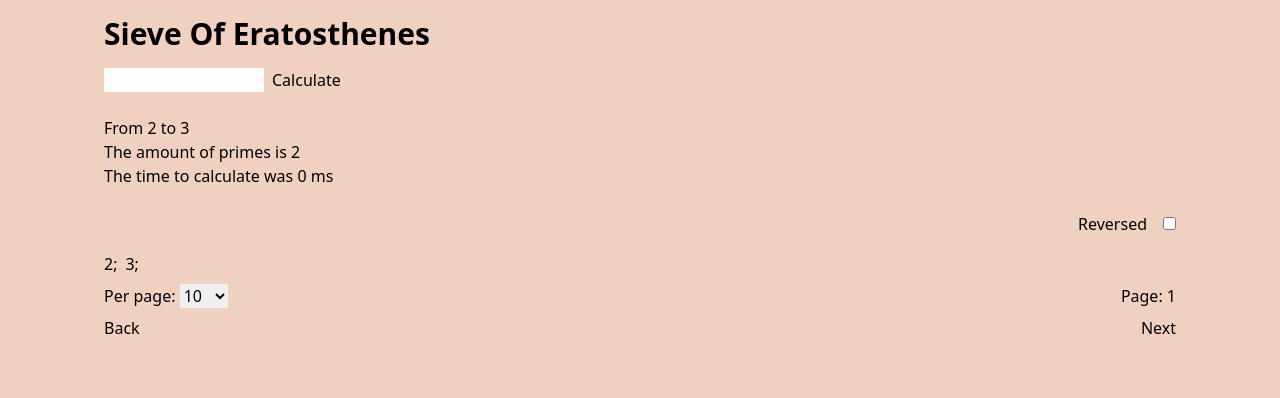
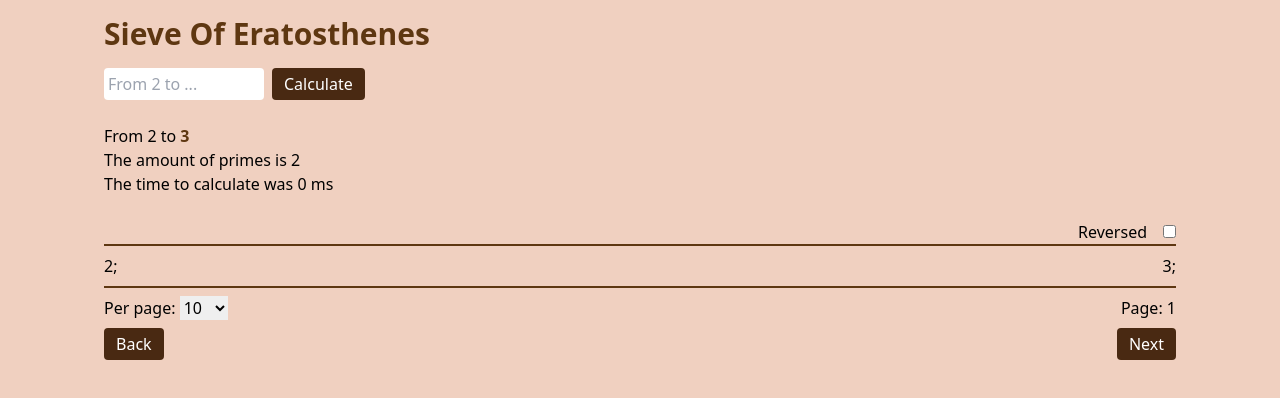
Before and after one commit to RenanFelipeAndrade/SieveOfEratosthenes-Frontend, a Next.js app: page / in a window 1280 px wide. Shown: the top 398 px of the page. Built offline with nearby package versions, Linux system fonts and the light colour scheme; no server answers.

Commit message:
Added custom theme to components

```diff
--- a/components/Pagination.tsx
+++ b/components/Pagination.tsx
@@ -1,4 +1,5 @@
 import React from "react";
+import { Button } from "./Button";
 import { PerPageSelector } from "./PerPageSelector";
 
 export interface PaginationProps {
@@ -32,7 +33,7 @@ export function Pagination({
   }
 
   return (
-    <section className="mt-2">
+    <section className="border-t-2 border-t-primary py-2">
       <div className="flex justify-between">
         <div>
           <span>
@@ -47,8 +48,8 @@ export function Pagination({
         <span>Page: {pagination.page + 1}</span>
       </div>
       <div className="mt-2 flex justify-between">
-        <button onClick={nextPage}>Back</button>
-        <button onClick={previousPage}>Next</button>
+        <Button onClick={nextPage}>Back</Button>
+        <Button onClick={previousPage}>Next</Button>
       </div>
     </section>
   );
--- a/components/PrimesList.tsx
+++ b/components/PrimesList.tsx
@@ -10,9 +10,13 @@ export function PrimesList({ primes }: PrimesListProps) {
   let initialPosition = pagination.page * pagination.perPage;
   let endPosition = pagination.perPage * (pagination.page + 1);
   if (reversed) {
+    // values to slice at the end
+    // only reverse the slice (line 39 or close) for better performance
     initialPosition = primes.length - endPosition;
     endPosition = primes.length - pagination.perPage * pagination.page;
 
+    // length - perPage * page can be negative
+    // which is not valid
     if (initialPosition < 0) initialPosition = 0;
     if (endPosition < 0) endPosition = primes.length;
   }
@@ -21,7 +25,7 @@ export function PrimesList({ primes }: PrimesListProps) {
     .map((primeNumber) => <li key={primeNumber}>{primeNumber};</li>);
   return (
     <>
-      <section className="flex justify-end mt-4 sm:mt-6">
+      <section className="flex justify-end mt-4 sm:mt-6 border-b-primary border-b-2">
         <div>
           <label>
             <span className="mr-4">Reversed</span>
@@ -33,7 +37,7 @@ export function PrimesList({ primes }: PrimesListProps) {
           </label>
         </div>
       </section>
-      <ul className="flex gap-2 flex-wrap mt-4">
+      <ul className="flex gap-2 flex-wrap my-2 justify-between">
         {reversed ? primeList.reverse() : primeList}
       </ul>
       <Pagination
--- a/pages/index.tsx
+++ b/pages/index.tsx
@@ -4,6 +4,7 @@ import { useRef } from "react";
 import { GetServerSidePropsContext } from "next";
 import { formatMiliseconds } from "../utils/formatMiliseconds";
 import { formatNumber } from "../utils/formatNumber";
+import { Button } from "../components/Button";
 
 interface HomeProps {
   primes: number[];
@@ -16,28 +17,31 @@ function Home({ maxRange, primes, timeToCalc }: HomeProps) {
   return (
     <div className="sm:px-10 px-4 max-w-6xl mx-auto">
       <header>
-        <h1 className="my-4 sm:text-3xl text-2xl font-semibold text-center sm:text-left">
+        <h1 className="my-4 sm:text-3xl text-2xl font-bold text-center sm:text-left text-primary">
           Sieve Of Eratosthenes
         </h1>
         <form className="flex">
           <input
             type="number"
-            className="block w-full sm:max-w-[10rem]"
+            className="block w-full sm:max-w-[10rem] rounded p-1 mr-2"
             id="range"
             name="range"
             max={9999999}
             min={3}
             ref={inputRef}
-            // onChange={handleLimit}
+            placeholder="From 2 to ..."
             required
           />
-          <button className="ml-2 " type="submit">
-            Calculate
-          </button>
+          <Button type="submit">Calculate</Button>
         </form>
       </header>
       <main className="sm:mt-6 mt-4">
-        <p>From 2 to {formatNumber(maxRange)}</p>
+        <p>
+          From 2 to{" "}
+          <span className="text-primary font-bold">
+            {formatNumber(maxRange)}
+          </span>
+        </p>
         <p>The amount of primes is {primes.length}</p>
         <p>The time to calculate was {formatMiliseconds(timeToCalc)}</p>
       </main>
@@ -52,6 +56,7 @@ export async function getServerSideProps({ query }: GetServerSidePropsContext) {
     await axios
       .get(`http://localhost:8000/number/${maxRange}`)
       .then((response) => response.data)
+      // TODO: treat exceptions
       .catch((error) => console.log(error));
   const initTime = performance.now();
   const primes = (await fetchPrimes()) ?? [2, 3];
```
